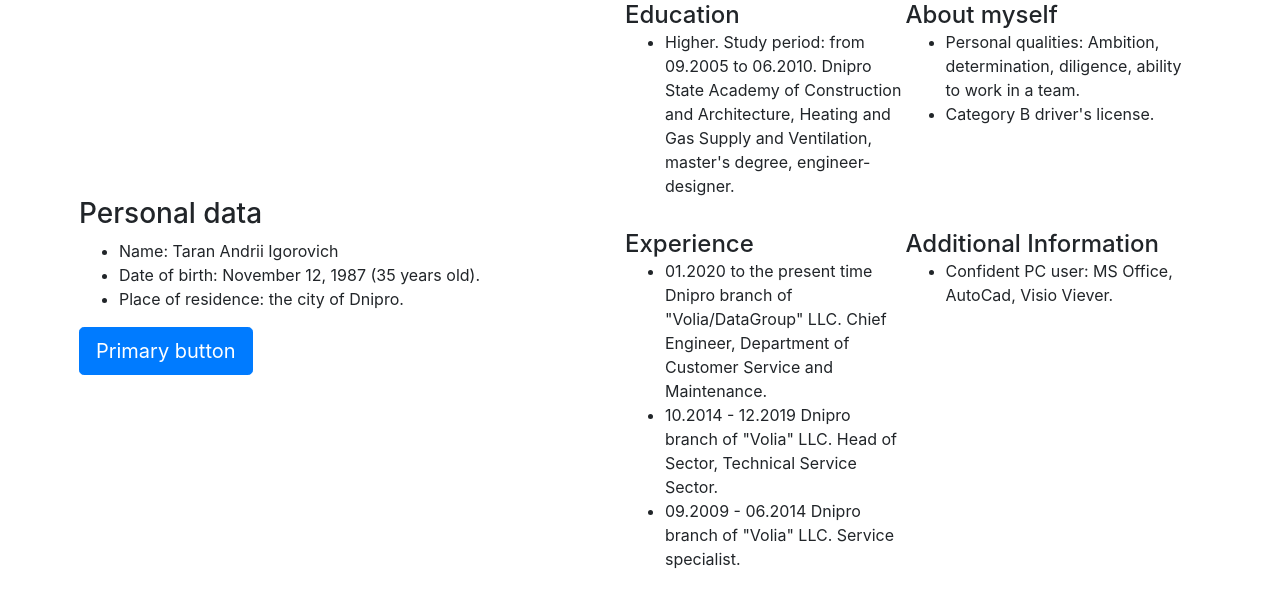
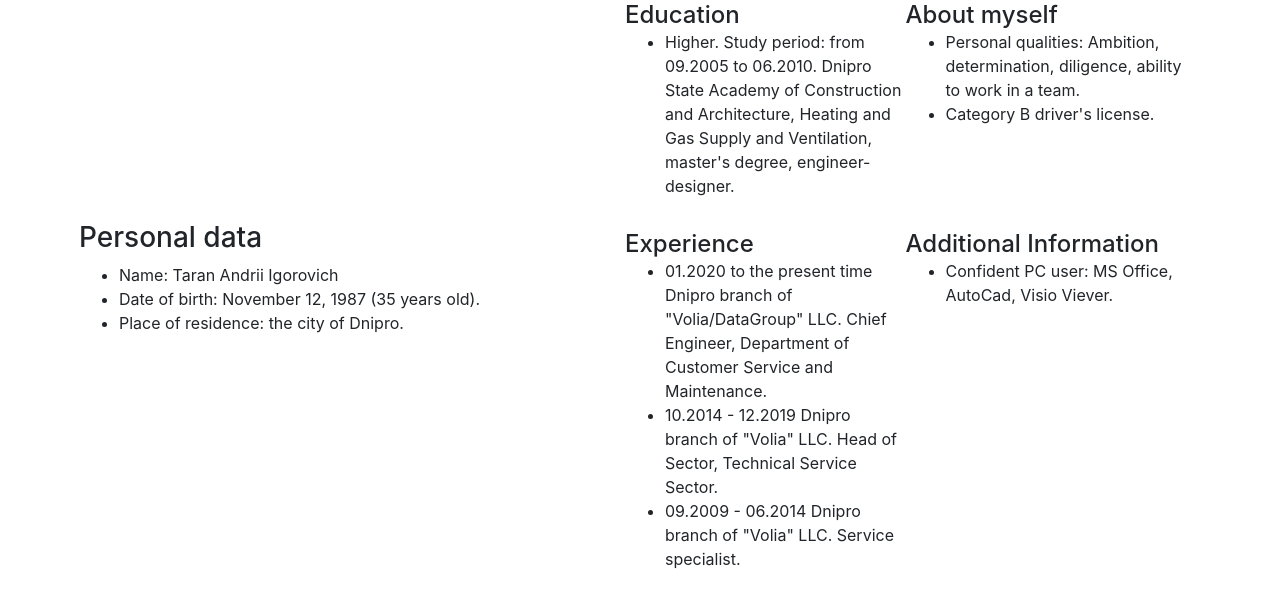
Before and after one commit to anddp12/djangoProjectResume, a Django app: page /resume in a window 1280 px wide. Shown: the part 146-761 px from the top of the page. Run offline with Django 4.2, Linux system fonts and the light colour scheme; some libraries are stand-ins or nearby versions.

Commit message:
changed resume html file

```diff
--- a/templates/resume.html
+++ b/templates/resume.html
@@ -12,7 +12,7 @@
                     <li>Date of birth: November 12, 1987 (35 years old).</li>
                     <li>Place of residence: the city of Dnipro.</li>
                 </ul>
-                <a href="#" class="btn btn-primary btn-lg">Primary button</a>
+{#                <a href="#" class="btn btn-primary btn-lg">Primary button</a>#}
             </div>
             <div class="row row-cols-1 row-cols-sm-2 g-4">
                 <div class="d-flex flex-column gap-2">
```
